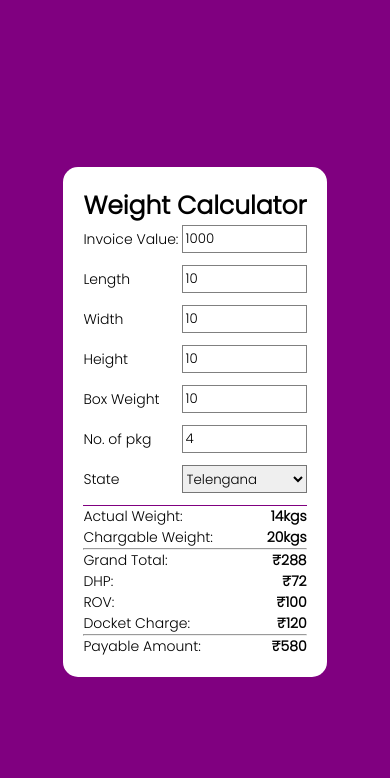
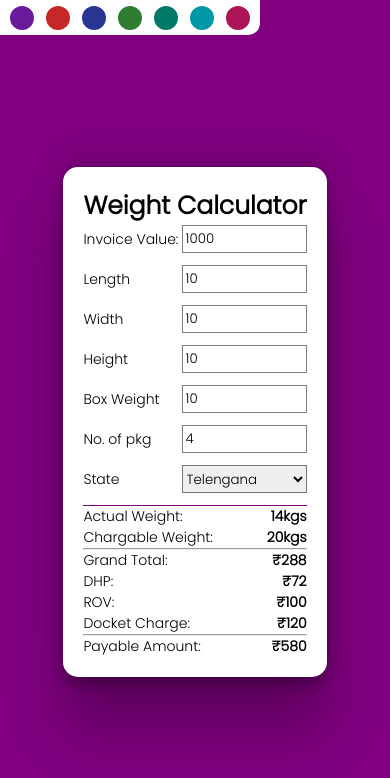
Before and after one commit to techishant/pkg-weight-calculator, a plain HTML site: page index.html in a window 390 px wide. Drawn offline with Linux system fonts and the light colour scheme.

Commit message:
some themes added

```diff
--- /dev/null
+++ b/designScript.js
@@ -0,0 +1,17 @@
+const themeSelector = document.getElementById("themeSelector");
+
+
+let acc_col_arr = ["#6a1b9a", "#c62828", "#283593", "#2e7d32", "#00796b", "#0097a7", "#ad1457"]
+document.body.style.setProperty('--acc-color', localStorage.getItem("acc-color"));
+
+let tempDiv;
+
+for(i = 0; i<acc_col_arr.length; i++){
+    tempDiv = document.createElement("span");
+    tempDiv.style.background = `${acc_col_arr[i]}`
+    tempDiv.addEventListener("click", function(){
+        document.body.style.setProperty('--acc-color', this.style.background);
+        localStorage.setItem("acc-color", this.style.background);
+    })
+    themeSelector.appendChild(tempDiv);
+}
--- a/index.html
+++ b/index.html
@@ -9,6 +9,8 @@
 </head>
 <body>
     <div class="wrapper">
+        <div class="themeSelector" id="themeSelector">
+        </div>
         <div class="modal" id ="photo">
             <h1>Weight Calculator </h1>
             <div class="inputBox">
@@ -45,14 +47,10 @@
             </div>
             <div class="inputBox">
                 <label for="selectState">State</label>
-                <select name="" value = "0" id="selectState">
+                <select name="" value = "0" id="selectState" >
                 </select>
             </div>
-            <hr style="
-            background: purple;
-            height: 1px;
-            border: none;
-            ">
+            <hr class="hor-bar">
 
             <div class="outputBox">
                 <span>Actual Weight: <span id="actualWeight"></span></span>
@@ -70,6 +68,7 @@
     </div>
     <!-- <div id="imgOutput"></div> -->
     <script src="scripts.js"></script>
+    <script src="designScript.js"></script>
     <!-- <script src= "https://cdn.jsdelivr.net/npm/html2canvas@1.0.0-rc.5/dist/html2canvas.min.js"></script> -->
 </body>
 </html>
--- a/media.css
+++ b/media.css
@@ -19,4 +19,13 @@
     .modal h1{
         font-size: 25px;
     }
+
+    .themeSelector{
+        min-width: 120px;
+        min-height: 35px;
+    }
+    .themeSelector span{
+        height: 24px;
+        width: 24px;
+    }
   }
--- a/style.css
+++ b/style.css
@@ -6,13 +6,42 @@
     padding: 0;
     box-sizing: border-box;
 }
+:root{
+    --acc-color: purple;
+}
 
 .wrapper{
     height: 100vh;
     width: 100%;
-    background: purple;
+    background: var(--acc-color);
     display: grid;
     place-items: center;
+    position: relative;
+}
+.themeSelector{
+    position: absolute;
+    min-height: 40px;
+    min-width: 200px;
+    width: auto;
+    display: flex;
+    background: white;
+    top:0;
+    left: 0;
+    justify-content: space-evenly;
+    padding: 0px 10px 0px 10px;
+    column-gap: 12px;
+    align-items: center;
+    border-bottom-right-radius: 12px;
+}
+.themeSelector span{
+    height: 28px;
+    width: 28px;
+    border-radius: 100%;
+    cursor: pointer;
+    transition: all 0.2s cubic-bezier(0.075, 0.82, 0.165, 1);
+}
+.themeSelector span:hover{
+    transform: scale(1.1);
 }
 
 .modal{
@@ -22,6 +51,7 @@
     border-radius: 15px;
     padding: 20px;
 
+    box-shadow: rgba(0, 0, 0, 0.25) 0px 54px 55px, rgba(0, 0, 0, 0.12) 0px -12px 30px, rgba(0, 0, 0, 0.12) 0px 4px 6px, rgba(0, 0, 0, 0.17) 0px 12px 13px, rgba(0, 0, 0, 0.09) 0px -3px 5px;
 }
 
 .modal h1{
@@ -53,7 +83,7 @@
 }
 
 .modal .inputBox input:focus{
-    border-color: purple;
+    border-color: var(--acc-color);
 }
 
 .modal .inputBox select{
@@ -64,8 +94,17 @@
     outline: none;
 }
 
+.modal .inputBox select option:checked{
+    background: var(--acc-color);
+    color: white;
+    font-weight: 3px;
+}
+.modal .inputBox select option:focus{
+    background-color: red;
+}
+
 .modal .inputBox select:focus{
-    border-color: purple;
+    border-color: var(--acc-color);
 }
 
 /* OUTPUT BOX  */
@@ -82,3 +121,9 @@
     font-weight: bold;
     margin-right: 0%;
 }
+
+.hor-bar{
+    background: var(--acc-color);
+    height: 1px;
+    border: none;
+}
```
